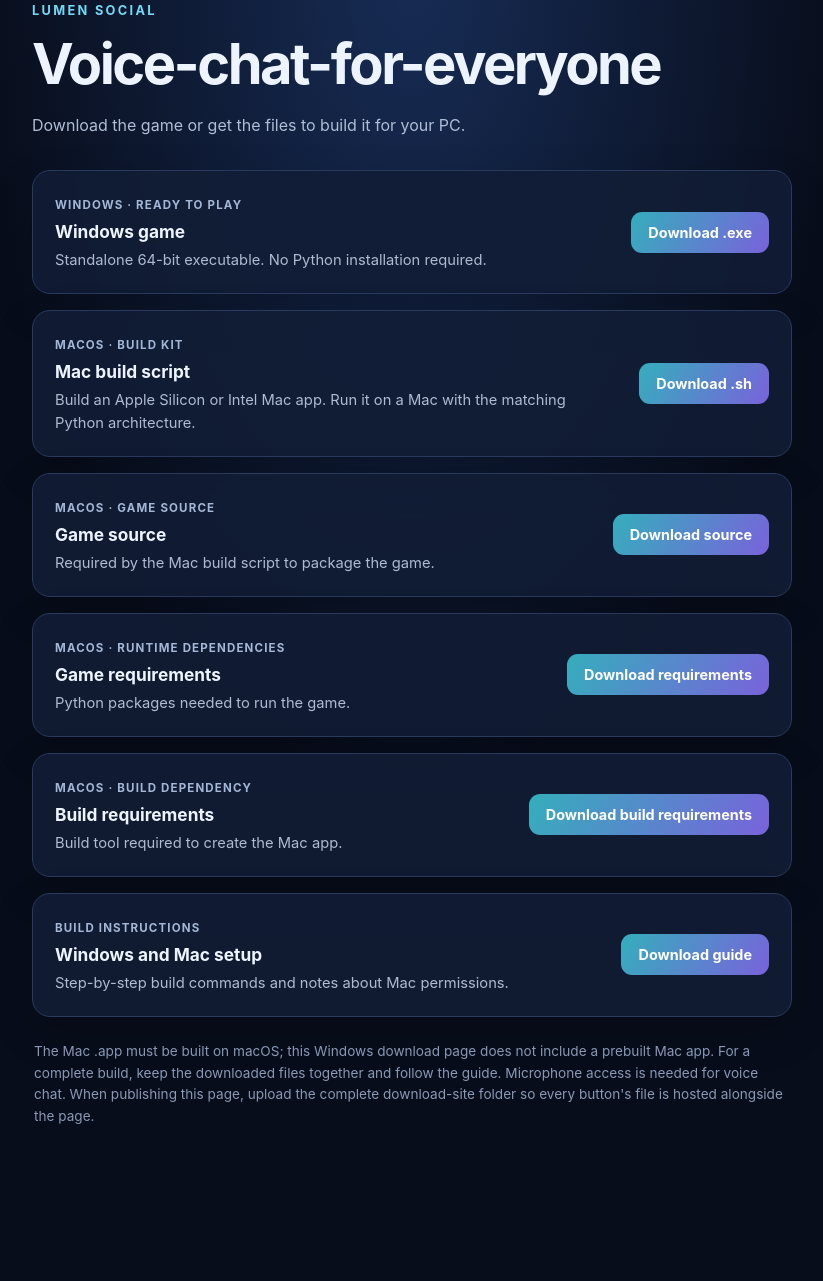
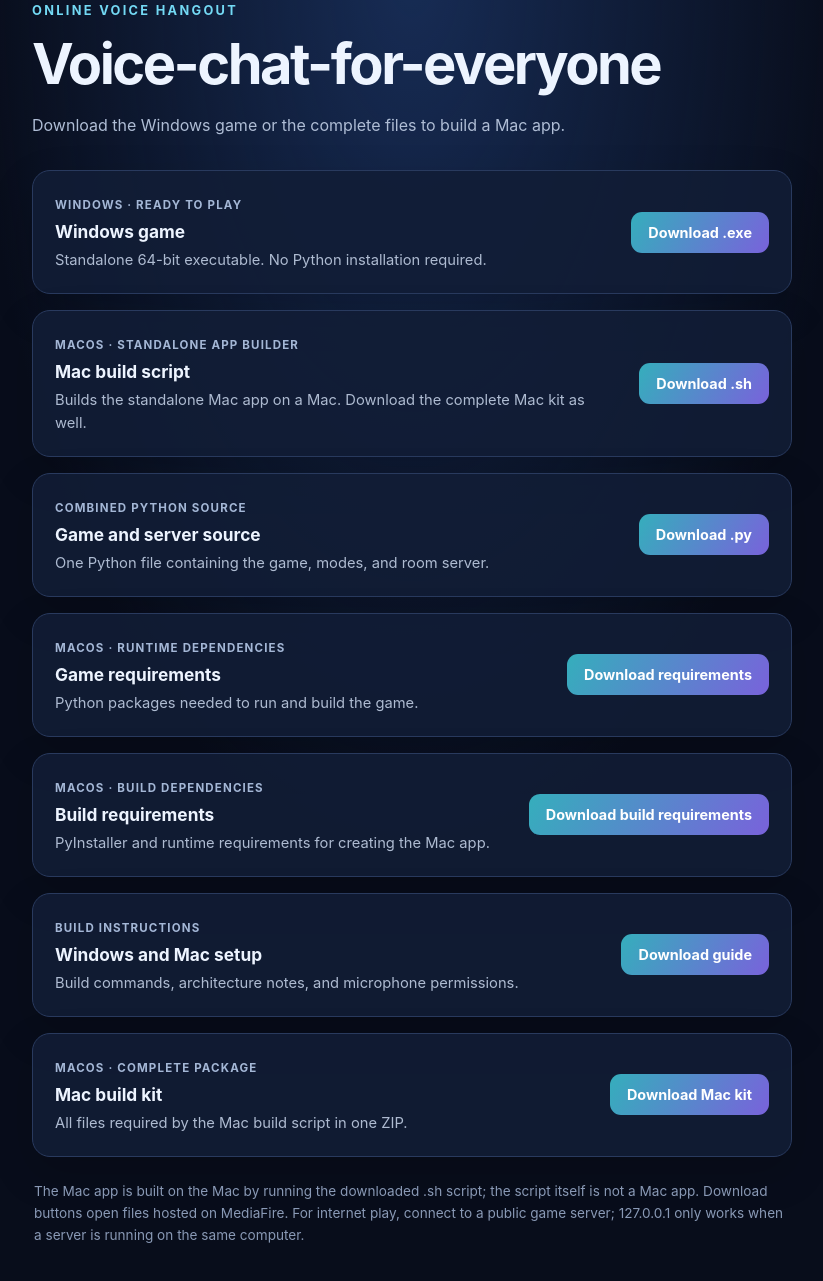
Before and after one commit to yusif041/voice-chat-download, a plain HTML site: page index.html in a window 1280 px wide. Shown: the part 37-1318 px from the top of the page, without its empty margins (228-1051 px from the left). Before the commit the page ends 1205 px from the top, so only its background shows below. Drawn offline with Linux system fonts and the light colour scheme.

Commit message:
Update index.html

```diff
--- a/index.html
+++ b/index.html
@@ -87,9 +87,9 @@
 </head>
 <body>
   <main>
-    <p class="eyebrow">Lumen Social</p>
+    <p class="eyebrow">Online voice hangout</p>
     <h1>Voice-chat-for-everyone</h1>
-    <p class="intro">Download the game or get the files to build it for your PC.</p>
+    <p class="intro">Download the Windows game or the complete files to build a Mac app.</p>
 
     <section class="downloads" aria-label="Game downloads">
       <article class="card">
@@ -98,60 +98,69 @@
           <h2>Windows game</h2>
           <p>Standalone 64-bit executable. No Python installation required.</p>
         </div>
-        <a class="button" href="https://www.mediafire.com/file/krvqgem70w967zj/Voice-chat-for-everyone.exe/file" target="_blank" rel="noopener noreferrer">Download .exe</a>
+        <a class="button" href="https://www.mediafire.com/file/2ms1a5o37320men/Voice-chat-for-everyone.exe/file" target="_blank" rel="noopener noreferrer">Download .exe</a>
       </article>
 
       <article class="card">
         <div>
-          <span class="tag">macOS · build kit</span>
+          <span class="tag">macOS · standalone app builder</span>
           <h2>Mac build script</h2>
-          <p>Build an Apple Silicon or Intel Mac app. Run it on a Mac with the matching Python architecture.</p>
+          <p>Builds the standalone Mac app on a Mac. Download the complete Mac kit as well.</p>
         </div>
-        <a class="button" href="https://www.mediafire.com/file/9x5uz401uvqvcg7/build-macos.sh/file" target="_blank" rel="noopener noreferrer">Download .sh</a>
+        <a class="button" href="https://www.mediafire.com/file/ii9znpvycz4vxhz/build-macos.sh/file" target="_blank" rel="noopener noreferrer">Download .sh</a>
       </article>
 
       <article class="card">
         <div>
-          <span class="tag">macOS · game source</span>
-          <h2>Game source</h2>
-          <p>Required by the Mac build script to package the game.</p>
+          <span class="tag">Combined Python source</span>
+          <h2>Game and server source</h2>
+          <p>One Python file containing the game, modes, and room server.</p>
         </div>
-        <a class="button" href="https://www.mediafire.com/file/3la780wccuwpw80/voice-chat-3D.py/file" target="_blank" rel="noopener noreferrer">Download source</a>
+        <a class="button" href="https://www.mediafire.com/file/af58m1o1fmlt5gi/voice-chat-for-everyone.py/file" target="_blank" rel="noopener noreferrer">Download .py</a>
       </article>
 
       <article class="card">
         <div>
           <span class="tag">macOS · runtime dependencies</span>
           <h2>Game requirements</h2>
-          <p>Python packages needed to run the game.</p>
+          <p>Python packages needed to run and build the game.</p>
         </div>
-        <a class="button" href="https://www.mediafire.com/file/jixg18fz2mvqvsh/requirements.txt/file" target="_blank" rel="noopener noreferrer">Download requirements</a>
+        <a class="button" href="https://www.mediafire.com/file/0nuqj1897ucg8ad/requirements.txt/file" target="_blank" rel="noopener noreferrer">Download requirements</a>
       </article>
 
       <article class="card">
         <div>
-          <span class="tag">macOS · build dependency</span>
+          <span class="tag">macOS · build dependencies</span>
           <h2>Build requirements</h2>
-          <p>Build tool required to create the Mac app.</p>
+          <p>PyInstaller and runtime requirements for creating the Mac app.</p>
         </div>
-        <a class="button" href="https://www.mediafire.com/file/9za3d0x4f55ajy3/requirements-build.txt/file" target="_blank" rel="noopener noreferrer">Download build requirements</a>
+        <a class="button" href="https://www.mediafire.com/file/k351tld9hoj2lxw/requirements-build.txt/file" target="_blank" rel="noopener noreferrer">Download build requirements</a>
       </article>
 
       <article class="card">
         <div>
           <span class="tag">Build instructions</span>
           <h2>Windows and Mac setup</h2>
-          <p>Step-by-step build commands and notes about Mac permissions.</p>
+          <p>Build commands, architecture notes, and microphone permissions.</p>
         </div>
-        <a class="button" href="https://www.mediafire.com/file/uz3q0ixtbj328e3/BUILDING.md/file" target="_blank" rel="noopener noreferrer">Download guide</a>
+        <a class="button" href="https://www.mediafire.com/file/er1e4k8kifnewdc/BUILDING.md/file" target="_blank" rel="noopener noreferrer">Download guide</a>
       </article>
+
+      <article class="card">
+        <div>
+          <span class="tag">macOS · complete package</span>
+          <h2>Mac build kit</h2>
+          <p>All files required by the Mac build script in one ZIP.</p>
+        </div>
+        <a class="button" href="https://www.mediafire.com/file/mjbqm708m3f3rap/Voice-chat-for-everyone-mac-build.zip/file" target="_blank" rel="noopener noreferrer">Download Mac kit</a>
+      </article>
+
     </section>
 
     <p class="note">
-      The Mac .app must be built on macOS; this Windows download page does not include a prebuilt Mac app.
-      For a complete build, keep the downloaded files together and follow the guide. Microphone access is
-      needed for voice chat. When publishing this page, upload the complete download-site folder so every
-      button's file is hosted alongside the page.
+      The Mac app is built on the Mac by running the downloaded .sh script; the script itself is not a Mac app.
+      Download buttons open files hosted on MediaFire. For internet play, connect to a public game server;
+      127.0.0.1 only works when a server is running on the same computer.
     </p>
   </main>
 </body>
```
